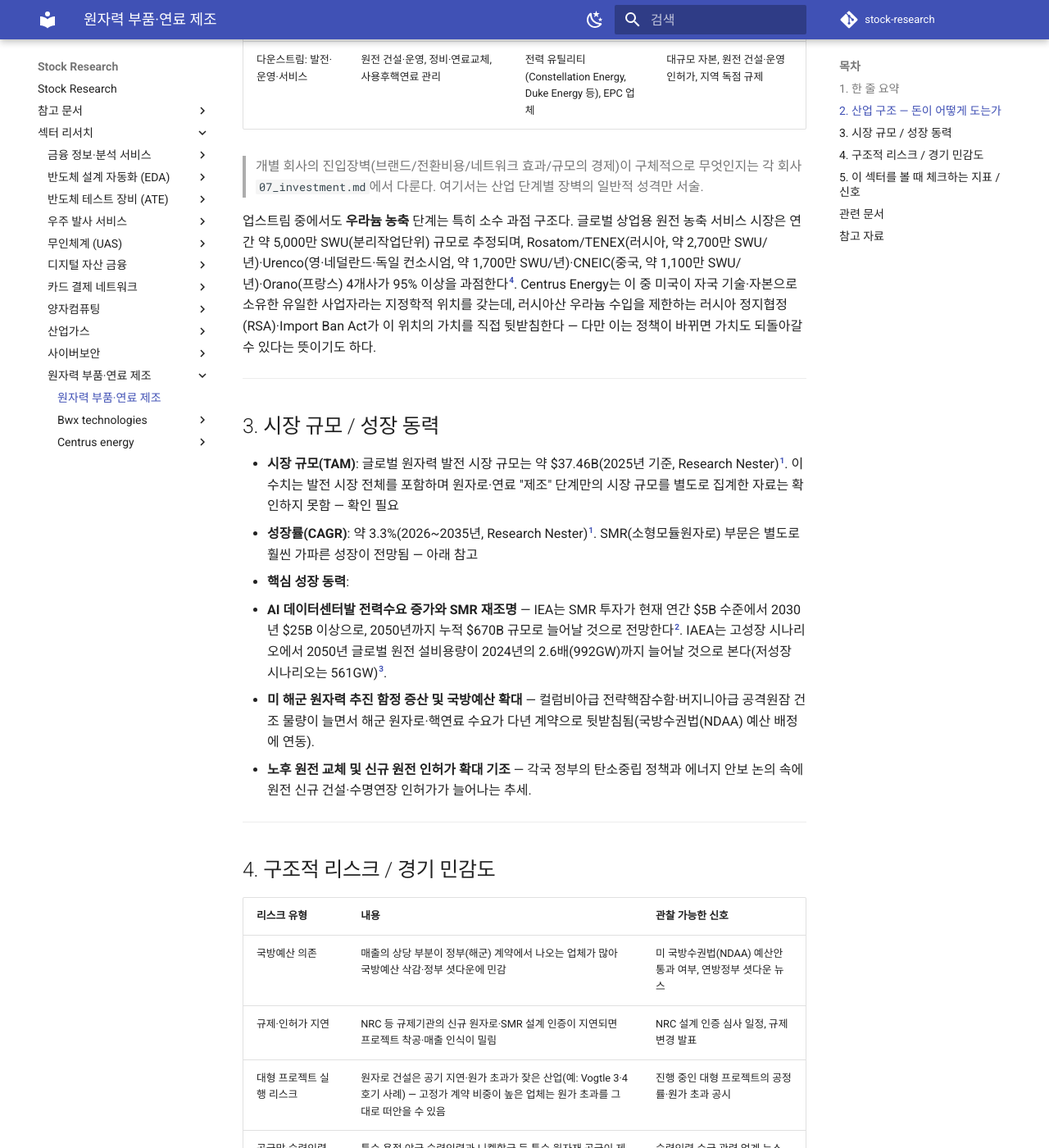
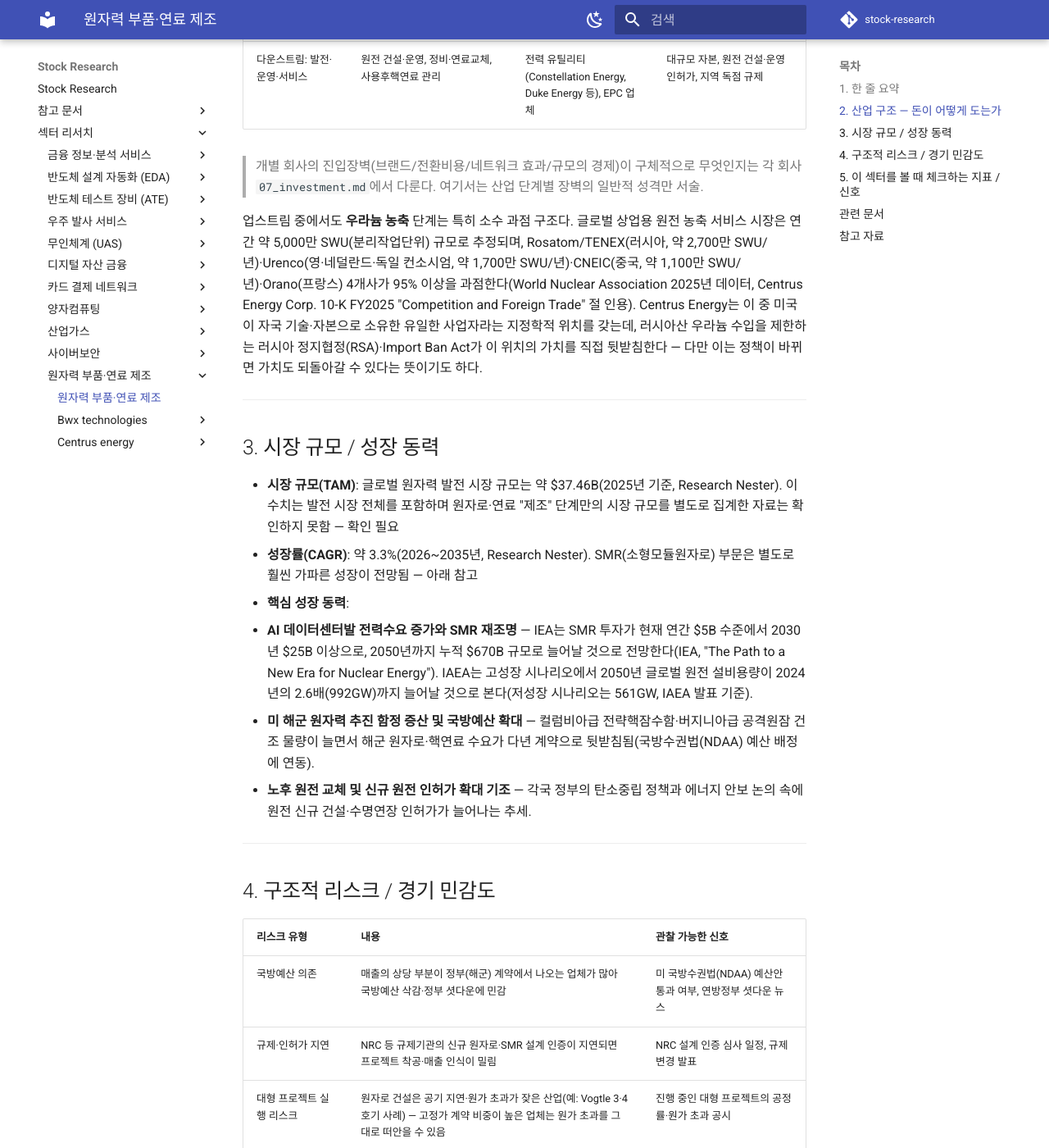
Before and after one commit to ParkGyeongTae/stock-research, an MkDocs documentation site: the page built from docs/sectors/nuclear_components_manufacturing/00_overview.md, in a window 1280 px wide and 1400 px high, scrolled down 1310 px. Shown: the whole window at 82% size. Built offline with MkDocs 1.6.1 and Material for MkDocs 9.7.7, drawn with Linux system fonts in a browser that asks for light colours; comment, search, counter and statistics services are not loaded; some of the changed text lies outside the part shown.

Commit message:
fix: 섹터 개요의 각주 인용을 일반 링크로 전환해 참고 자료 렌더링 분리 방지
MkDocs(Python-Markdown footnotes 확장)는 [^n] 각주 정의를 소스 위치와
무관하게 항상 문서 맨 끝(작성일 줄보다도 뒤)으로 재배치한다. 이 섹터
개요만 저장소 내 유일하게 각주 문법을 참고 자료에 썼던 탓에 GitHub
Pages에서 출처 목록이 두 곳으로 쪼개져 보였다. 다른 10개 섹터와 같은
일반 링크 방식으로 통일해 참고 자료가 한 곳에 모이도록 정리했다.

Co-Authored-By: Claude Sonnet 5 <noreply@anthropic.com>

```diff
--- a/docs/sectors/nuclear_components_manufacturing/00_overview.md
+++ b/docs/sectors/nuclear_components_manufacturing/00_overview.md
@@ -33,16 +33,16 @@
 
 > 개별 회사의 진입장벽(브랜드/전환비용/네트워크 효과/규모의 경제)이 구체적으로 무엇인지는 각 회사 `07_investment.md`에서 다룬다. 여기서는 산업 단계별 장벽의 일반적 성격만 서술.
 
-업스트림 중에서도 **우라늄 농축** 단계는 특히 소수 과점 구조다. 글로벌 상업용 원전 농축 서비스 시장은 연간 약 5,000만 SWU(분리작업단위) 규모로 추정되며, Rosatom/TENEX(러시아, 약 2,700만 SWU/년)·Urenco(영·네덜란드·독일 컨소시엄, 약 1,700만 SWU/년)·CNEIC(중국, 약 1,100만 SWU/년)·Orano(프랑스) 4개사가 95% 이상을 과점한다[^4]. Centrus Energy는 이 중 미국이 자국 기술·자본으로 소유한 유일한 사업자라는 지정학적 위치를 갖는데, 러시아산 우라늄 수입을 제한하는 러시아 정지협정(RSA)·Import Ban Act가 이 위치의 가치를 직접 뒷받침한다 — 다만 이는 정책이 바뀌면 가치도 되돌아갈 수 있다는 뜻이기도 하다.
+업스트림 중에서도 **우라늄 농축** 단계는 특히 소수 과점 구조다. 글로벌 상업용 원전 농축 서비스 시장은 연간 약 5,000만 SWU(분리작업단위) 규모로 추정되며, Rosatom/TENEX(러시아, 약 2,700만 SWU/년)·Urenco(영·네덜란드·독일 컨소시엄, 약 1,700만 SWU/년)·CNEIC(중국, 약 1,100만 SWU/년)·Orano(프랑스) 4개사가 95% 이상을 과점한다(World Nuclear Association 2025년 데이터, Centrus Energy Corp. 10-K FY2025 "Competition and Foreign Trade" 절 인용). Centrus Energy는 이 중 미국이 자국 기술·자본으로 소유한 유일한 사업자라는 지정학적 위치를 갖는데, 러시아산 우라늄 수입을 제한하는 러시아 정지협정(RSA)·Import Ban Act가 이 위치의 가치를 직접 뒷받침한다 — 다만 이는 정책이 바뀌면 가치도 되돌아갈 수 있다는 뜻이기도 하다.
 
 ---
 
 ## 3. 시장 규모 / 성장 동력
 
-- **시장 규모(TAM)**: 글로벌 원자력 발전 시장 규모는 약 $37.46B(2025년 기준, Research Nester)[^1]. 이 수치는 발전 시장 전체를 포함하며 원자로·연료 "제조" 단계만의 시장 규모를 별도로 집계한 자료는 확인하지 못함 — 확인 필요
-- **성장률(CAGR)**: 약 3.3%(2026~2035년, Research Nester)[^1]. SMR(소형모듈원자로) 부문은 별도로 훨씬 가파른 성장이 전망됨 — 아래 참고
+- **시장 규모(TAM)**: 글로벌 원자력 발전 시장 규모는 약 $37.46B(2025년 기준, Research Nester). 이 수치는 발전 시장 전체를 포함하며 원자로·연료 "제조" 단계만의 시장 규모를 별도로 집계한 자료는 확인하지 못함 — 확인 필요
+- **성장률(CAGR)**: 약 3.3%(2026~2035년, Research Nester). SMR(소형모듈원자로) 부문은 별도로 훨씬 가파른 성장이 전망됨 — 아래 참고
 - **핵심 성장 동력**:
-  1. **AI 데이터센터발 전력수요 증가와 SMR 재조명** — IEA는 SMR 투자가 현재 연간 $5B 수준에서 2030년 $25B 이상으로, 2050년까지 누적 $670B 규모로 늘어날 것으로 전망한다[^2]. IAEA는 고성장 시나리오에서 2050년 글로벌 원전 설비용량이 2024년의 2.6배(992GW)까지 늘어날 것으로 본다(저성장 시나리오는 561GW)[^3].
+  1. **AI 데이터센터발 전력수요 증가와 SMR 재조명** — IEA는 SMR 투자가 현재 연간 $5B 수준에서 2030년 $25B 이상으로, 2050년까지 누적 $670B 규모로 늘어날 것으로 전망한다(IEA, "The Path to a New Era for Nuclear Energy"). IAEA는 고성장 시나리오에서 2050년 글로벌 원전 설비용량이 2024년의 2.6배(992GW)까지 늘어날 것으로 본다(저성장 시나리오는 561GW, IAEA 발표 기준).
   2. **미 해군 원자력 추진 함정 증산 및 국방예산 확대** — 컬럼비아급 전략핵잠수함·버지니아급 공격원잠 건조 물량이 늘면서 해군 원자로·핵연료 수요가 다년 계약으로 뒷받침됨(국방수권법(NDAA) 예산 배정에 연동).
   3. **노후 원전 교체 및 신규 원전 인허가 확대 기조** — 각국 정부의 탄소중립 정책과 에너지 안보 논의 속에 원전 신규 건설·수명연장 인허가가 늘어나는 추세.
 
@@ -79,11 +79,11 @@
 
 ## 참고 자료
 
-- [^1]: [Nuclear Power Market Size, Share & Growth Forecast to 2035 — Research Nester](https://www.researchnester.com/reports/nuclear-power-market/7450)
-- [^2]: [The Path to a New Era for Nuclear Energy: Outlook for nuclear investment — IEA](https://www.iea.org/reports/the-path-to-a-new-era-for-nuclear-energy/outlook-for-nuclear-investment)
-- [^3]: [IAEA Raises Nuclear Power Projections for Fifth Consecutive Year — IAEA](https://www.iaea.org/newscenter/pressreleases/iaea-raises-nuclear-power-projections-for-fifth-consecutive-year)
-- [^4]: Centrus Energy Corp. — Form 10-K FY2025, "Competition and Foreign Trade" 절(World Nuclear Association 2025년 데이터 인용, SEC EDGAR CIK 0001065059)
+- [Nuclear Power Market Size, Share & Growth Forecast to 2035 — Research Nester](https://www.researchnester.com/reports/nuclear-power-market/7450)
+- [The Path to a New Era for Nuclear Energy: Outlook for nuclear investment — IEA](https://www.iea.org/reports/the-path-to-a-new-era-for-nuclear-energy/outlook-for-nuclear-investment)
+- [IAEA Raises Nuclear Power Projections for Fifth Consecutive Year — IAEA](https://www.iaea.org/newscenter/pressreleases/iaea-raises-nuclear-power-projections-for-fifth-consecutive-year)
 - [BWX Technologies, Inc. — Form 10-K FY2025 (SEC EDGAR)](https://www.sec.gov/cgi-bin/browse-edgar?action=getcompany&CIK=0001486957&type=10-K)
+- Centrus Energy Corp. — Form 10-K FY2025, "Competition and Foreign Trade" 절(World Nuclear Association 2025년 데이터 인용, SEC EDGAR CIK 0001065059)
 
 ---
 
```
